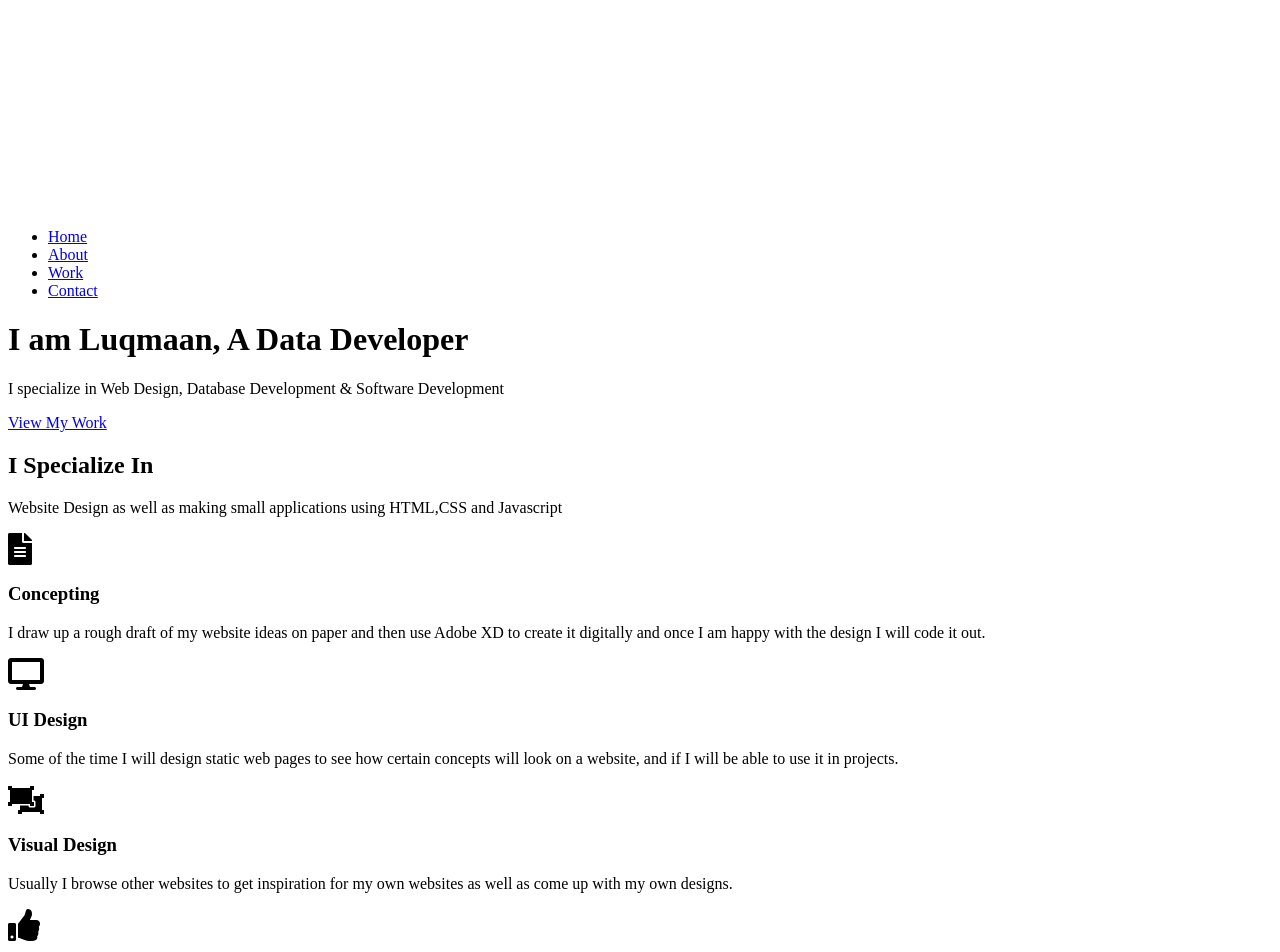
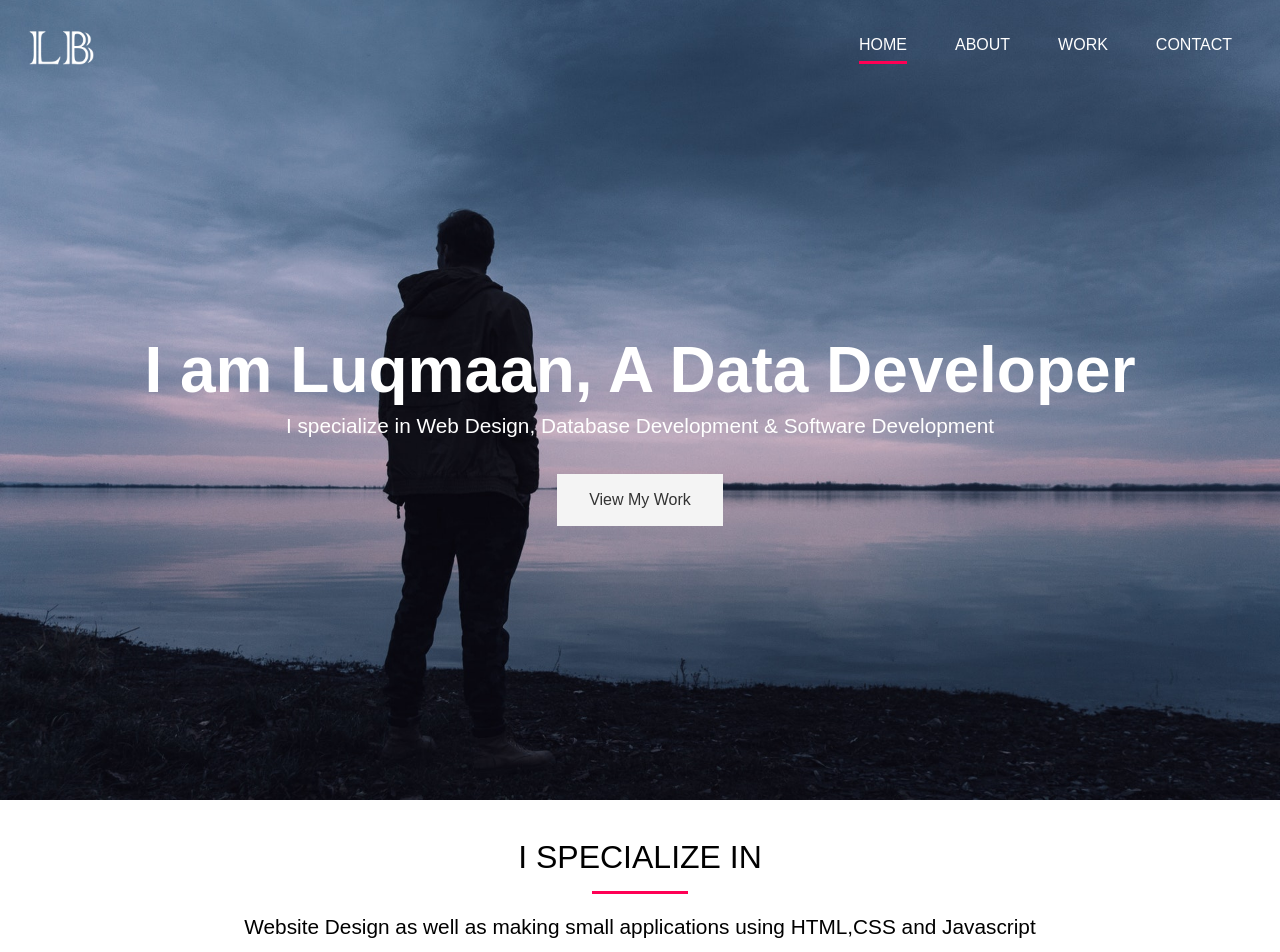
Before and after one commit to LukeMakes/Portfolio, a plain HTML site: page index.html in a window 1280 px wide. Shown: the top 952 px of the page. Drawn offline with Linux system fonts and the light colour scheme.

Commit message:
Updated style.css

```diff
--- a/css/style.css
+++ b/css/style.css
@@ -1 +1,226 @@
-/* No CSS */
+.container {
+  max-width: 1280px;
+  padding: 0 1.5rem;
+  margin: auto;
+  overflow: hidden;
+}
+
+.btn-main, .btn-light, .btn-dark {
+  display: inline-block;
+  padding: 0.8rem 2rem;
+  -webkit-transition: all 0.5s;
+  transition: all 0.5s;
+  border: none;
+  cursor: pointer;
+}
+
+.btn-main {
+  color: #333;
+  background-color: #ff0055;
+}
+
+.btn-light {
+  color: #333;
+  background-color: #f4f4f4;
+}
+
+.btn-dark {
+  color: #f4f4f4;
+  background-color: #333;
+}
+
+button[class^="btn-"]:hover,
+a[class^="btn-"]:hover,
+input[class^="btn-"]:hover {
+  background-color: #ff0055;
+  color: #fff;
+}
+
+.bg-main {
+  background: #ff0055;
+  color: #fff;
+}
+
+.bg-dark {
+  background: #333;
+  color: #fff;
+}
+
+.bg-light {
+  background: #f4f4f4;
+  color: #000;
+}
+
+.bg-medium {
+  background: #ccc;
+  color: #000;
+}
+
+.lead {
+  font-size: 1.3rem;
+  margin-bottom: 2rem;
+}
+
+.text-center {
+  text-align: center;
+}
+
+.py-1 {
+  padding: 1rem 0;
+}
+
+.py-2 {
+  padding: 2rem 0;
+}
+
+.py-3 {
+  padding: 3rem 0;
+}
+
+.py-4 {
+  padding: 4rem 0;
+}
+
+.my-1 {
+  margin: 1rem 0;
+}
+
+.my-2 {
+  margin: 2rem 0;
+}
+
+.my-3 {
+  margin: 3rem 0;
+}
+
+.my-4 {
+  margin: 4rem 0;
+}
+
+.section-title {
+  font-size: 2rem;
+  display: block;
+  padding-bottom: 0.5rem;
+  text-align: center;
+  font-weight: 100;
+  text-transform: uppercase;
+}
+
+.bottom-line {
+  height: 2.5px;
+  width: 6rem;
+  background: #ff0055;
+  display: block;
+  margin: 0 auto 1rem auto;
+}
+
+* {
+  margin: 0;
+  padding: 0;
+}
+
+body {
+  font-family: "Dosis", sans-serif;
+  line-height: 1.6;
+  background: #fff;
+}
+
+a {
+  text-decoration: none;
+  color: #333;
+}
+
+ul {
+  list-style: none;
+}
+
+h2,
+h3,
+h4 {
+  text-transform: uppercase;
+}
+
+img {
+  width: 100%;
+}
+
+#img-logo {
+  width: 70px;
+  height: 70xp;
+  color: #fff;
+  text-transform: uppercase;
+}
+
+#main-nav {
+  display: -webkit-box;
+  display: -ms-flexbox;
+  display: flex;
+  -webkit-box-pack: justify;
+      -ms-flex-pack: justify;
+          justify-content: space-between;
+  padding-top: 1rem;
+}
+
+#main-nav ul {
+  display: -webkit-box;
+  display: -ms-flexbox;
+  display: flex;
+}
+
+#main-nav li {
+  padding: 1rem 1.5rem;
+}
+
+#main-nav a {
+  text-decoration: none;
+  color: #fff;
+  text-transform: uppercase;
+  border-bottom: 3px transparent solid;
+  padding-bottom: 0.5rem;
+  -webkit-transition: border-color 0.5s;
+  transition: border-color 0.5s;
+}
+
+#main-nav a:hover {
+  border-color: #ccc;
+}
+
+#main-nav a.current {
+  border-color: #ff0055;
+}
+
+#header-home {
+  background: url("../img/showcase.jpg") no-repeat center right/cover;
+  height: 100vh;
+  color: #fff;
+}
+
+#header-home .header-content {
+  text-align: center;
+  padding-top: 20%;
+}
+
+#header-home .header-content h1 {
+  font-size: 4rem;
+  line-height: 1.2;
+}
+
+#header-inner {
+  background: url("../img/showcase.jpg") no-repeat 20% 30%/cover;
+  height: 5.5rem;
+  border-bottom: 3px solid #ff0055;
+}
+
+#home-specialize .specials {
+  margin-top: 3rem;
+  display: -ms-grid;
+  display: grid;
+  grid-gap: 1rem;
+  -ms-grid-columns: (1fr)[4];
+      grid-template-columns: repeat(4, 1fr);
+}
+
+#home-specialize .specials .fas {
+  color: #ff0055;
+  padding-bottom: 0.4rem;
+}
```
